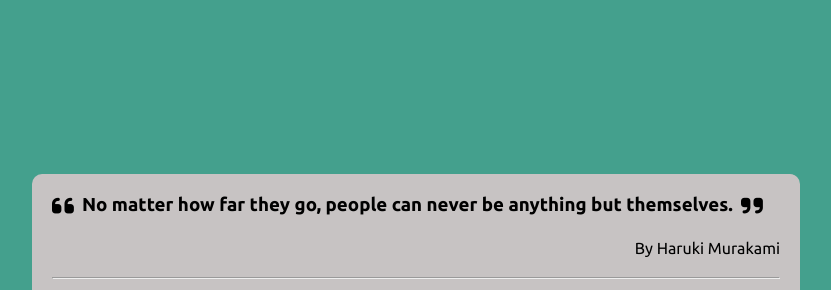
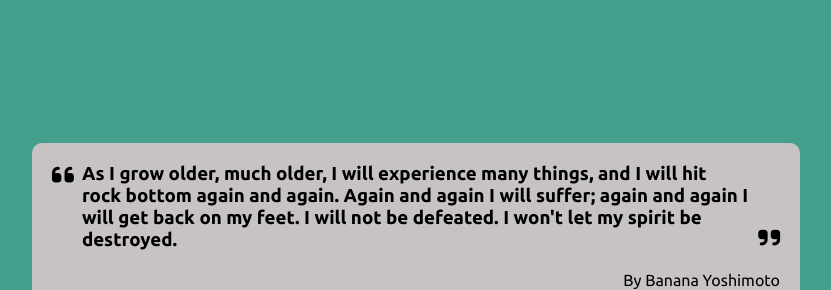
Before and after one commit to pai-heinz/Random-Quote-Generator, a plain HTML site: page index.html in a window 1280 px wide. Shown: the part 144-434 px from the top of the page, without its empty margins (224-1055 px from the left). Drawn offline with Linux system fonts and the light colour scheme.

Commit message:
update default text

```diff
--- a/index.html
+++ b/index.html
@@ -18,13 +18,15 @@
       <div class="quote-div">
         <i class="fa-solid fa-quote-left left-quote"></i>
         <h3 class="quote-txt">
-          No matter how far they go, people can never be anything but
-          themselves.
+          As I grow older, much older, I will experience many things, and I will
+          hit rock bottom again and again. Again and again I will suffer; again
+          and again I will get back on my feet. I will not be defeated. I won't
+          let my spirit be destroyed.
         </h3>
         <i class="fa-solid fa-quote-right right-quote"></i>
       </div>
       <div class="author-div">
-        <p class="author">By Haruki Murakami</p>
+        <p class="author">By Banana Yoshimoto</p>
       </div>
       <hr />
       <div class="footer">
```
